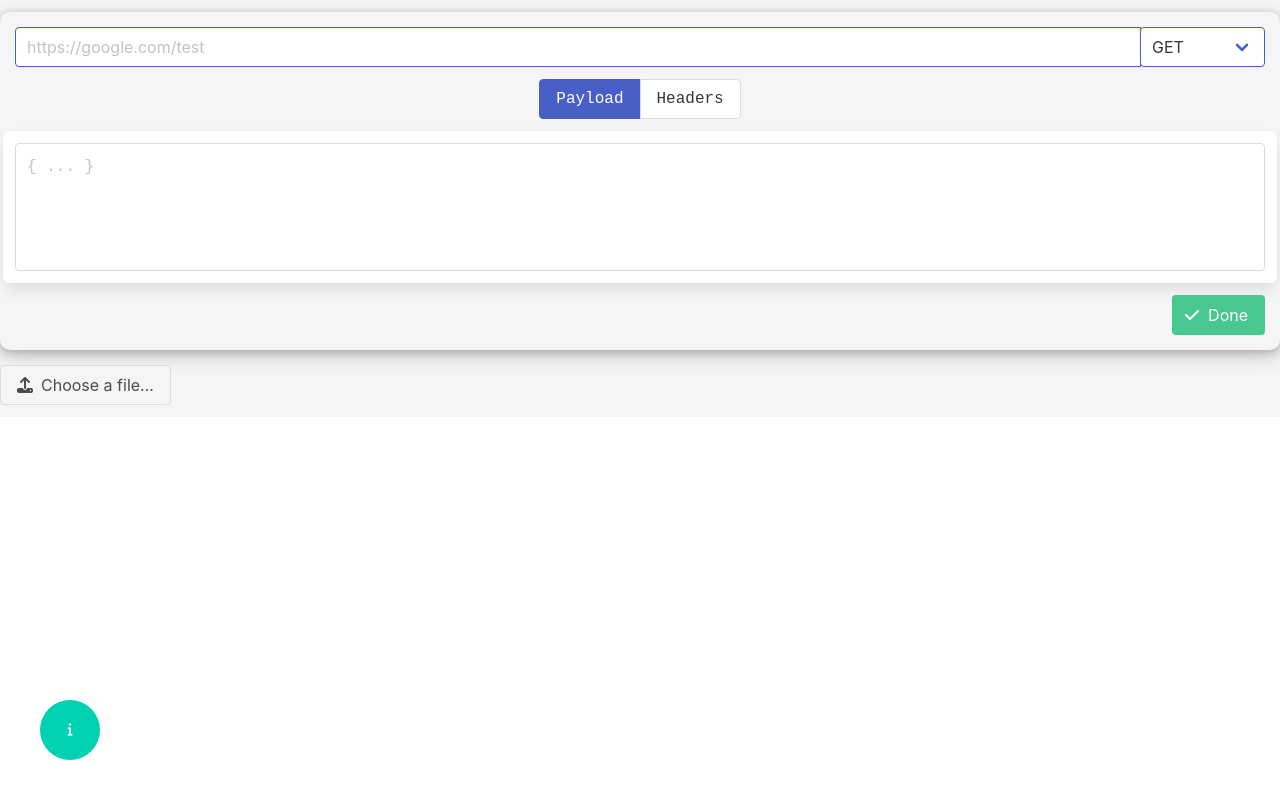
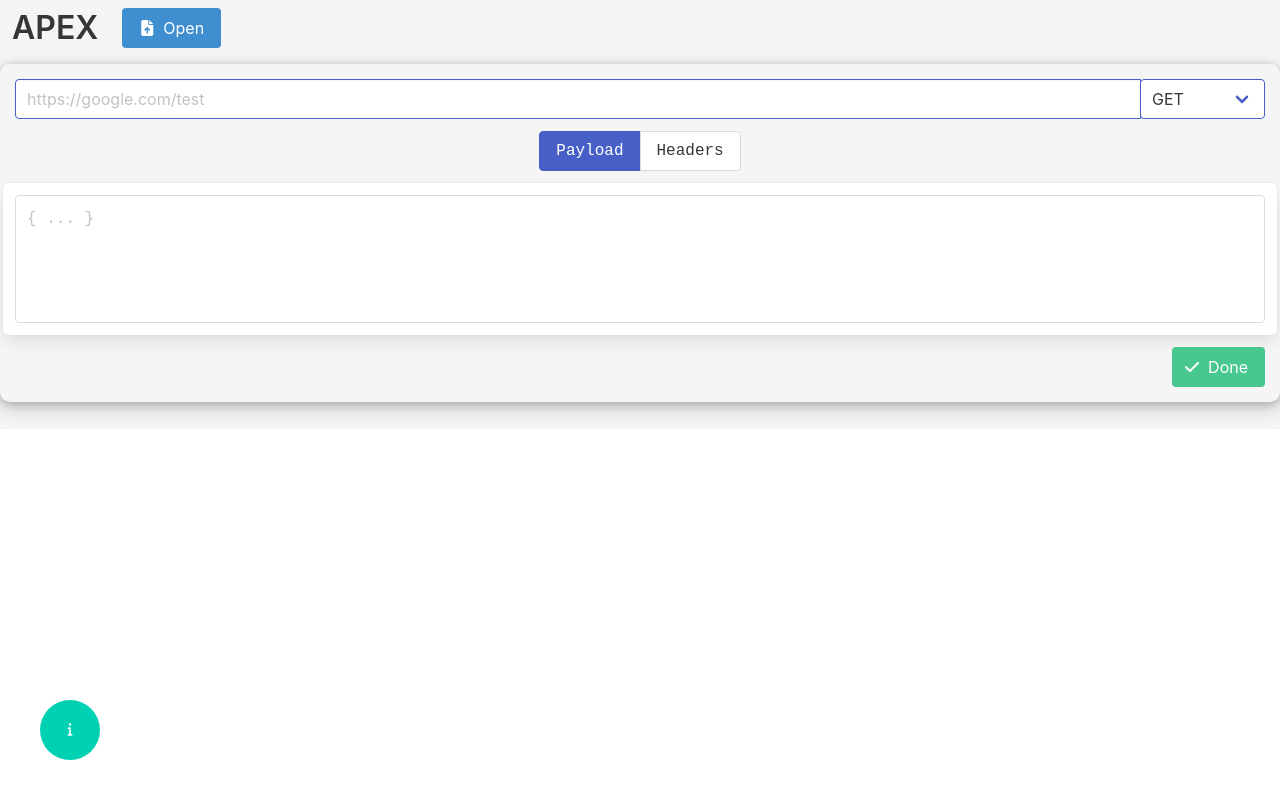
Before and after one commit to jac0bwilson/final-year-project, a React app: page / in a window 1280 px wide. Built offline with nearby package versions, Linux system fonts and the light colour scheme.

Commit message:
Move download and upload buttons to a navigation bar

```diff
--- a/public/index.html
+++ b/public/index.html
@@ -29,7 +29,7 @@
     <script src="https://kit.fontawesome.com/744e33386d.js" crossorigin="anonymous"></script>
     <!-- Add icons from Font Awesome -->
   </head>
-  <body>
+  <body class="has-navbar-fixed-top">
     <noscript>You need to enable JavaScript to run this app.</noscript>
     <div id="root"></div>
     <!--
--- /dev/null
+++ b/src/components/navbar.css
@@ -0,0 +1,3 @@
+.navbar {
+    background-color: #f5f5f5 !important;
+}
--- /dev/null
+++ b/src/components/navbar.js
@@ -0,0 +1,47 @@
+import React from "react";
+
+import { TextIcon } from "./icon";
+
+import "./navbar.css";
+
+/**
+ * Generates the navigation bar that displays at the top of the screen
+ * @param {*} upload the function to upload a workflow file
+ * @param {*} downloadUrl the URL to visit to get the workflow file
+ */
+function Navbar({ upload, downloadUrl }) {
+    return (
+        <nav className="navbar is-fixed-top" role="navigation" aria-label="main navigation">
+            <div className="navbar-brand">
+                <div className="navbar-item">
+                    <h1 className="title">APEX</h1>
+                </div>
+                <div className="navbar-item">
+                    <div className="file is-info">
+                        <label className="file-label">
+                            <input data-testid="upload" className="file-input" type="file" multiple={false} accept=".json,application/json" onInput={upload} />
+                            <span className="file-cta">
+                                <span className="file-icon">
+                                    <i className="fas fa-file-upload" />
+                                </span>
+                                <span className="file-label">
+                                    Open
+                                </span>
+                            </span>
+                        </label>
+                    </div>
+                </div>
+
+                {downloadUrl !== "" &&
+                    <div className="navbar-item">
+                        <a data-testid="download" href={downloadUrl} className="button is-info" download="workflow.json">
+                            <TextIcon text="Save" iconName="fa-file-download" />
+                        </a>
+                    </div>
+                }
+            </div>
+        </nav>
+    );
+}
+
+export { Navbar };
--- a/src/components/workflow.js
+++ b/src/components/workflow.js
@@ -4,6 +4,7 @@ import axios from "axios";
 import { Request } from "./request";
 import { Icon, TextIconButton } from "./icon";
 import { Sidebar } from "./sidebar";
+import { Navbar } from "./navbar";
 
 import { processSavedValues, extractNestedResponseData } from "../utilities";
 
@@ -320,12 +321,16 @@ function Workflow() {
     };
 
     return (
+        <div>
+            <Navbar upload={uploadWorkflow} downloadUrl={fileUrl} />
+
             <div className="content columns is-fullheight">
                 {sidebar &&
                     <aside data-testid="sidebar" className={`sidebar column is-${sidebarWidth} is-fullheight`}>
                         <Sidebar savedValues={savedValues} />
                     </aside>
                 }
+
                 <div className={"workflow column" + (sidebar ? ` is-${12 - sidebarWidth} blurred` : "")}>
                     {requests.length > 0 && requests.map((value, index) => {
                         return (
@@ -355,29 +360,12 @@ function Workflow() {
                     } {/* displays when any request details have been provided */}
 
                     <Request handleSubmit={handleSubmit} saved={savedValues} newInput={true} />
+                </div>
 
-                {/* File download and upload controls */}
-                {fileUrl !== "" &&
-                    <a data-testid="download" href={fileUrl} className="button" download="workflow.json">Download Workflow</a>
-                }
-
-                <div className="file">
-                    <label className="file-label">
-                        <input data-testid="upload" className="file-input" type="file" multiple={false} accept=".json,application/json" onInput={uploadWorkflow} />
-                        <span className="file-cta">
-                            <span className="file-icon">
-                                <i className="fas fa-upload" />
-                            </span>
-                            <span className="file-label">
-                                Choose a file...
-                            </span>
-                        </span>
-                    </label>
-                </div>
-            </div>
                 <button data-testid="show-sidebar" className="show-sidebar has-background-primary" onClick={toggleSidebar}>
                     <Icon iconName="fa-info" />
                 </button>
+            </div>
         </div>
     );
 }
```
Lines whose indentation alone changed are shown as unchanged.
